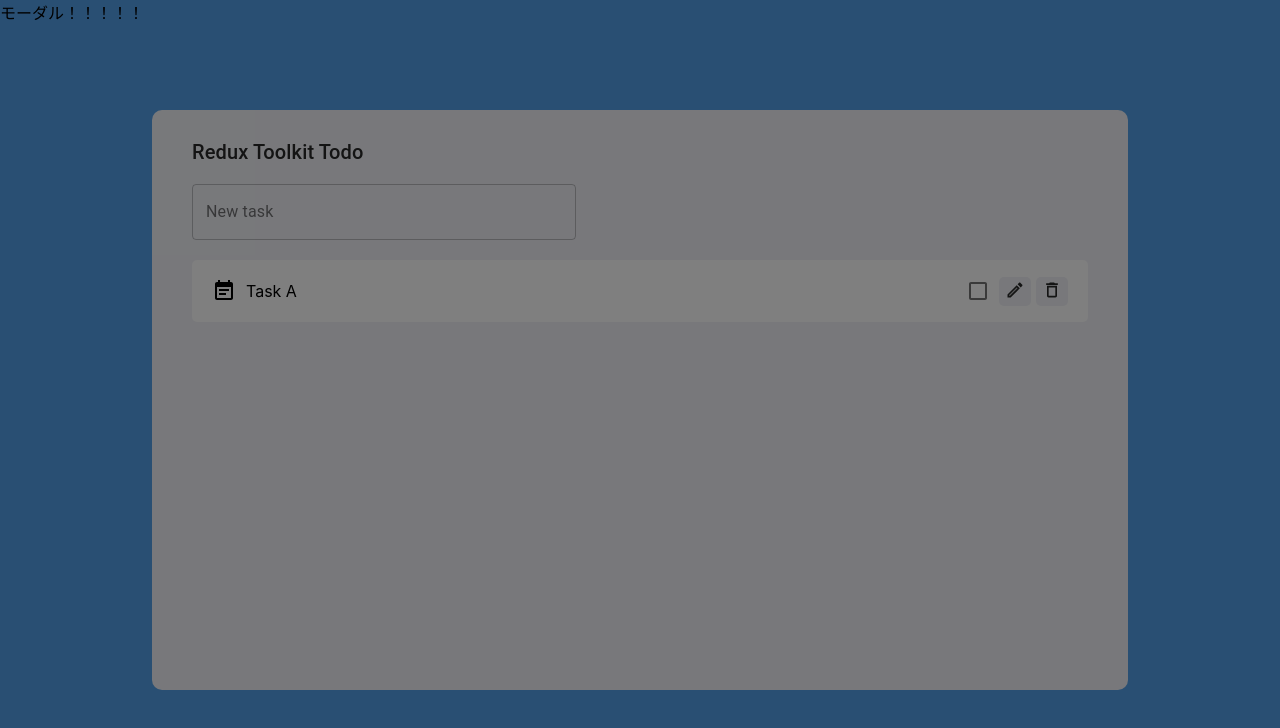
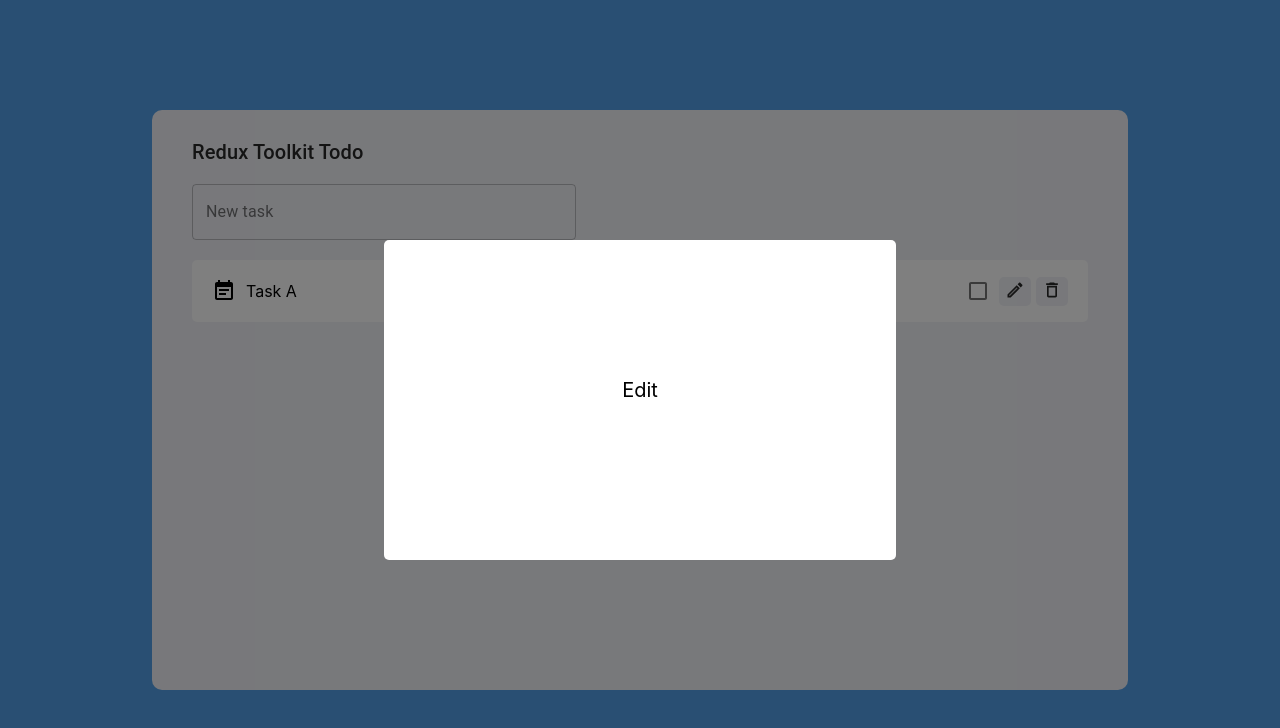
Before and after one commit to kazu-S-1110/redux_toolkit_210614, a React (Create React App) app: page / in a window 1280 px wide. Both pictures are taken after a click on the button 1015 px from the left and 291 px from the top of the page. Shown: the top 728 px of the page. Built offline with nearby package versions, Linux system fonts and the light colour scheme.

Commit message:
modalの外装をスタイリング。

```diff
--- a/src/features/task/taskItem/TaskItem.module.scss
+++ b/src/features/task/taskItem/TaskItem.module.scss
@@ -35,5 +35,30 @@
     margin-right: 5px;
   }
 }
+}
 
+.modal {
+  display: flex;
+  align-items: center;
+  justify-content: center;
+
+  .modal_content {
+    background: #fff;
+    width: 40vw;
+    height: 40vh;
+    display: flex;
+    flex-direction: column;
+    align-items: center;
+    justify-content: center;
+    border-radius: 5px;
+
+    &:focus {
+      outline: none;
+    }
+
+    .modal_title {
+      margin-bottom: 20px;
+      font-size: 20px;
+    }
+  }
 }
--- a/src/features/task/taskItem/TaskItem.tsx
+++ b/src/features/task/taskItem/TaskItem.tsx
@@ -52,13 +52,10 @@
           <DeleteOutlineTwoToneIcon className={styles.icon} />
         </button>
       </div>
-      <Modal
-        open={open}
-        onClose={handleClose}
-        aria-labelledby="simple-modal-title"
-        aria-describedby="simple-modal-description"
-      >
-        <div>モーダル！！！！！</div>
+      <Modal open={open} onClose={handleClose} className={styles.modal}>
+        <div className={styles.modal_content}>
+          <div className={styles.modal_title}>Edit</div>
+        </div>
       </Modal>
     </div>
   );
```
